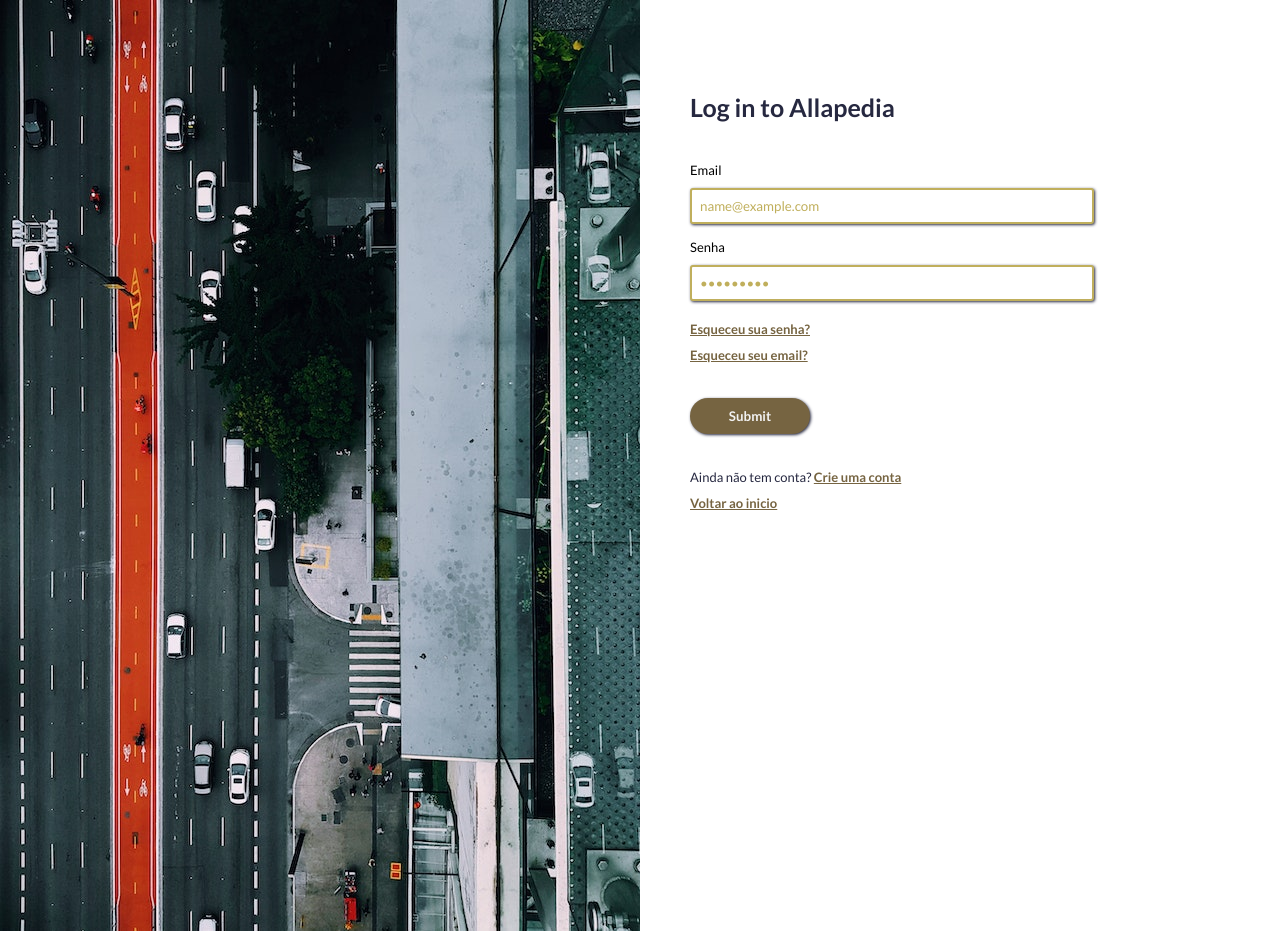
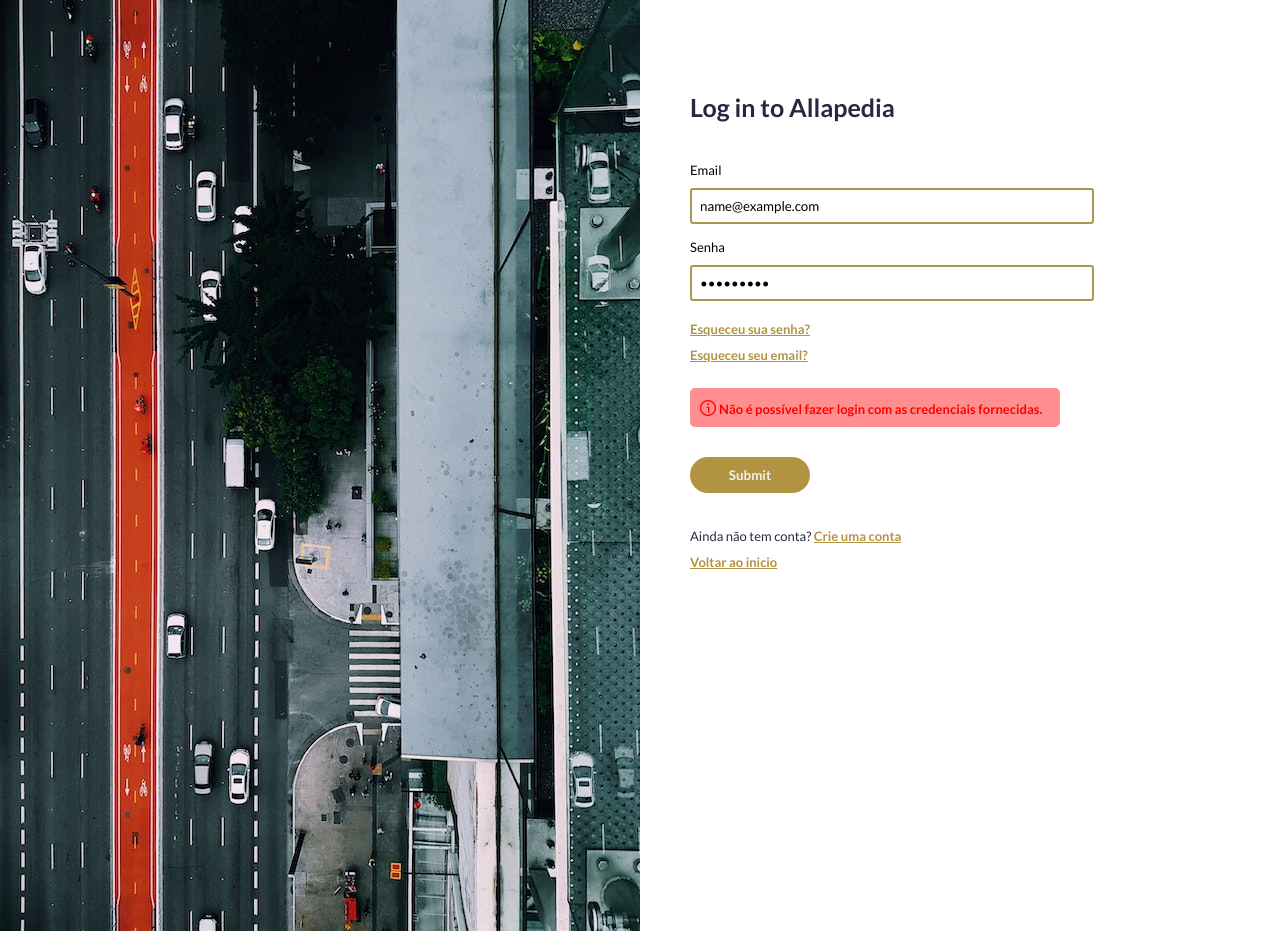
Before and after one commit to E-Matias/Projeto_Allapa, a plain HTML site: page views/login - singup/login.html in a window 1280 px wide. Both pictures are taken after typing "name@example.com", "Sample123" into the empty fields and a click on the input 750 px from the left and 416 px from the top of the page. Shown: the top 934 px of the page. Drawn offline with Linux system fonts and the light colour scheme.

Commit message:
Add files via upload

```diff
--- a/js/login.js
+++ b/js/login.js
@@ -1,21 +1,30 @@
-//função de singup
-let nomeUsuario = getElementById('nameSU').value
-let emailUsuario = getElementById('emailSU').value
-let senhaUsuario = getElementById('passwordSU').value
+emailBD = ['enzo.matias@germinare.org.br', 'bernardo.garces@germinare.org.br', 'ana.ornelas@germinare.org.br', 'lucas.baciega@germinare.org.br']
+passwordBD = ['bot$786', '!pinguim', 'Organe!as', '18-10-2004']
 
+let msgErro = document.querySelector('#msgErro')
+
+//O singup será ilustrativo
 function singup() {
         location.href = "login.html"
 }
 
-//função de login
 function login() {
-    let login = document.getElementById('emailf')
-    let senha = document.getElementById('passwordf')
-
-        if(login.value == 'adm@gmail.com' && senha.value == 'senha123') {
-                location.href = "../index.html"
-        }
-        else {
-                alert('Email ou senha incorretos, tente novamente!')
-        }
+    let login = document.getElementById('emailf').value
+    let senha = document.getElementById('passwordf').value
+    if (emailBD.includes(login) == true && passwordBD.includes(senha) == true) {
+        location.href = "../../index.html"
+        console.log('O usuario foi encaminhado para outra página')
+    } else {
+        msgErro.style.display = 'block'
+        console.log('O email ou a senha estão incorretos')
 }
+        /*if(login.value == 'adm@gmail.com' && senha.value == 'senha123') {
+                location.href = "../../index.html"
+        } else if (login.value == 'adm@gmail.com' && senha.value != 'senha123') {
+                alert('Senha inválida, tente novamente!')
+        } else if (login.value != 'adm@gmail.com' && senha.value == 'senha123') {
+                alert('Email inválido, tente novamente!')
+        } else {
+                alert('Email e senha inválidos, tente novamente!')
+        }*/
+}
--- a/styles/autor.css
+++ b/styles/autor.css
@@ -1,8 +1,8 @@
 :root {
 	--azul: #1E28D9;
-	--mostarda: #c0af5c;
+	--mostarda: #a79950;
 	--azulE: #262840;
-	--dourado: #A68A56;
+	--dourado: #B29341;
 	--branco: #F2F2F2;
 }
 
@@ -13,7 +13,7 @@
 
 main {
     max-width: 700px;
-    margin: 40px auto;
+    margin: 35px auto;
 }
 
 h2 {
@@ -31,7 +31,7 @@ h2 {
 
 #container > .conteudo {
     width: 350px;
-    padding: 30px 30px;
+    padding: 60px 30px;
 }
 
 .conteudo > h1 {
--- a/styles/conteudo.css
+++ b/styles/conteudo.css
@@ -1,19 +1,14 @@
 :root {
 	--azul: #1E28D9;
-	--mostarda: #c0af5c;
+	--mostarda: #a79950;
 	--azulE: #262840;
-	--dourado: #A68A56;
+	--dourado: #B29341;
 	--branco: #F2F2F2;
 }
 
 #inicio {
     width: 100%;
     height: 400px;
-}
-
-header {
-    position: sticky;
-    top: 0px;
 }
 
 main {
--- a/styles/global.css
+++ b/styles/global.css
@@ -17,6 +17,13 @@
 
 img {
 	border-radius: 5px;
+}
+
+hr {
+	background-color: var(--branco);
+	border: 0px;
+	border-top: 1px var(--branco) solid;
+	background-color: var(--branco);
 }
 
 h1, h2, h3 {
@@ -65,7 +72,7 @@ body {
 
 header {
 	position: sticky;
-    top: 0px;
+    top: -1px;
 	z-index: 1;
 }
 
@@ -94,7 +101,7 @@ header nav ul li {
 
 header nav ul li a {
 	display: inline-block;
-	padding: 20px;
+	padding: 20px 15px;
 	color: var(--mostarda);
 	text-decoration: none;
 	font-family: 'Montserrat', sans-serif;
@@ -131,8 +138,8 @@ header nav ul li:nth-last-child(2) a {
 }
 
 header nav ul li:nth-last-child(1) a:hover, header nav ul li:nth-last-child(2) a:hover {
-	background-color: var(--dourado);
-	border: 1px var(--dourado) solid;
+	background-color: var(--mostarda);
+	border: 1px var(--mostarda) solid;
 	transition: .5s;
 	font-family: 'Montserrat', sans-serif;
 }
@@ -215,5 +222,8 @@ footer {
 }
 
 #agradecimentos hr {
-	width: 100%;
+	background-color: var(--branco);
+	border: 0px;
+	border-top: 2px var(--branco) solid;
+	background-color: var(--branco);
 }
--- a/styles/index.css
+++ b/styles/index.css
@@ -1,8 +1,8 @@
 :root {
 	--azul: #1E28D9;
-	--mostarda: #c0af5c;
+	--mostarda: #a79950;
 	--azulE: #262840;
-	--dourado: #766441;
+	--dourado: #B29341;
 	--branco: #F2F2F2;
 }
 
@@ -19,7 +19,6 @@ img {
 }
 
 #conteudoPrincipal {
-    padding: 30px 0px 0px 0px;
     max-width: 1100px;
     margin: 0 auto;
 }
@@ -61,8 +60,7 @@ img {
 .container {
     display: grid;
     grid-template-columns: 1fr 1fr;
-    grid-gap: 150px;
-    gap: 20px;
+    margin-top: 30px;
 }
 
 .container > div {
--- a/styles/login.css
+++ b/styles/login.css
@@ -2,9 +2,9 @@
 
 :root {
 	--azul: #1E28D9;
-	--mostarda: #c0af5c;
+	--mostarda: #a79950;
 	--azulE: #262840;
-	--dourado: #766441;
+	--dourado: #B29341;
 	--branco: #F2F2F2;
 }
 
@@ -64,19 +64,18 @@ input {
     margin: 10px 0px;
     padding: 8px;
     border: 2px var(--mostarda) solid;
-    box-shadow: none;
-    color: var(--mostarda);
+    color: black;
     border-radius: 3px;
 }
 
 input:hover {
-    box-shadow: 1px 1px 3px rgba(0, 0, 0, 0.356);
+    box-shadow: 1px 1px 7px #b2944170;
     transition: .3s;
 }
 
-input:enabled {
+input:focus-within {
+    color: var(--mostarda);
     border: 2px var(--mostarda) solid;
-    box-shadow: 1px 1px 3px var(--azulE);
 }
 
 a {
--- a/styles/prefeitura.css
+++ b/styles/prefeitura.css
@@ -1,8 +1,8 @@
 :root {
 	--azul: #1E28D9;
-	--mostarda: #c0af5c;
+	--mostarda: #a79950;
 	--azulE: #262840;
-	--dourado: #766441;
+	--dourado: #B29341;
 	--branco: #F2F2F2;
 }
 
--- a/views/login - singup/login.html
+++ b/views/login - singup/login.html
@@ -10,29 +10,36 @@
 <body>
     <div id="container">
         <div id="imgL">
-            <img src="../../img/SãoPaulo.jpg" alt="">
+            <img src="../../img/SãoPaulo.jpg" alt="Imagem de São Paulo aerea">
         </div>
         <div id="loginCart">
             <h1>Log in to Allapedia</h1>
             <form>
                 <div id="containerEmail">
                     <label for="emailf">Email</label>
-                    <input type="email" name="emailf" id="emailf" title="Preencha este campo." required placeholder="Ex: adm@gmail.com">
+                    <p style="color: red;" id="errorEmail" id="emailMsg"></p>
+                    <input type="email" name="emailf" id="emailf" title="Preencha este campo." placeholder="Ex: adm@gmail.com" required>
                 </div>
 
                 <div id="containerPassword">
                     <label for="passwordf">Senha</label>
-                    <input type="password" name="passwordf" autocomplete="off" id="passwordf" title="Preencha este campo." required minlength="8" maxlength="20" placeholder="Ex: senha123">
+                    <input type="password" name="passwordf" autocomplete="off" id="passwordf" title="Preencha este campo." minlength="6" maxlength="20" placeholder="Ex: senha123" required>
                 </div>
 
                 <div id="esquecidos">
                     <a href="">Esqueceu sua senha?</a>
                     <a href="">Esqueceu seu email?</a>
                 </div>
+
+                <div style="display: none;margin:20px 0px;width: 60%;max-width: 350px;background-color: #ff000071;padding: 10px;border-radius: 5px;" id="msgErro">
+                    <img src="../../img/logos/informacoes.png" alt="" style="width: 16px;display: inline;position: relative;top: 2px;">
+                    <p style="color: red;font-weight: bolder;display: inline;">Não é possível fazer login com as credenciais fornecidas.</p>
+                </div>
+
                 <input type="submit" name="button" id="button" onclick="login(); return false">
 
                 <p>Ainda não tem conta? <a href="singup.html">Crie uma conta</a></p>
-                <p><a href="../index.html">Voltar ao inicio</a></p>
+                <p><a href="../../index.html">Voltar ao inicio</a></p>
             </form>
         </div>
     </div>
```
Also changed, not shown: index.html (+12 -6 lines), js/newsletter.js (+19 -5 lines), views/autor.html (+6 -6 lines), views/conteudo.html (+3 -24 lines), views/galeria.html (+2 -2 lines), views/login - singup/singup.html (+8 -8 lines), views/prefeitura.html (+2 -2 lines), img/PerfilMatias.jpeg (added), img/logos/informacoes.png (added).
